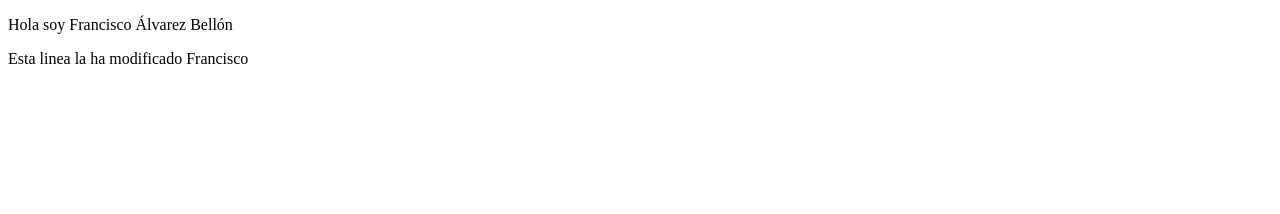
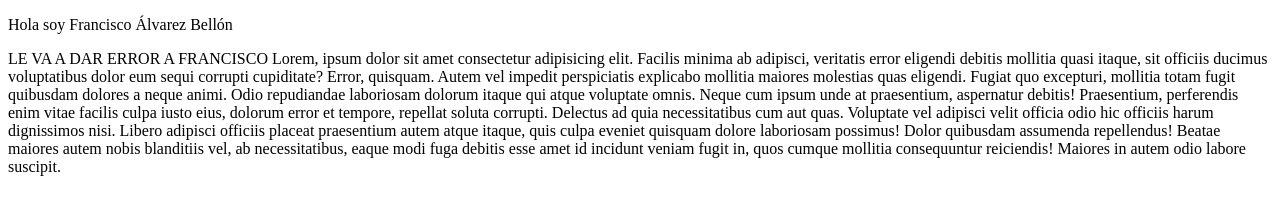
Before and after one commit to FranDaniels/Francisco_Alvarez, a plain HTML site: page index5.html in a window 1280 px wide. Drawn offline with Linux system fonts and the light colour scheme.

Commit message:
update index5 by badr

```diff
--- a/index5.html
+++ b/index5.html
@@ -7,6 +7,11 @@
 </head>
 <body>
     <p>Hola soy Francisco Álvarez Bellón</p>
-    <p>Esta linea la ha modificado Francisco</p>
+    <p> LE VA A DAR ERROR  A FRANCISCO
+        Lorem, ipsum dolor sit amet consectetur adipisicing elit. Facilis minima ab adipisci, veritatis error eligendi debitis mollitia quasi itaque, sit officiis ducimus voluptatibus dolor eum sequi corrupti cupiditate? Error, quisquam.
+    Autem vel impedit perspiciatis explicabo mollitia maiores molestias quas eligendi. Fugiat quo excepturi, mollitia totam fugit quibusdam dolores a neque animi. Odio repudiandae laboriosam dolorum itaque qui atque voluptate omnis.
+    Neque cum ipsum unde at praesentium, aspernatur debitis! Praesentium, perferendis enim vitae facilis culpa iusto eius, dolorum error et tempore, repellat soluta corrupti. Delectus ad quia necessitatibus cum aut quas.
+    Voluptate vel adipisci velit officia odio hic officiis harum dignissimos nisi. Libero adipisci officiis placeat praesentium autem atque itaque, quis culpa eveniet quisquam dolore laboriosam possimus! Dolor quibusdam assumenda repellendus!
+    Beatae maiores autem nobis blanditiis vel, ab necessitatibus, eaque modi fuga debitis esse amet id incidunt veniam fugit in, quos cumque mollitia consequuntur reiciendis! Maiores in autem odio labore suscipit.</p>
 </body>
 </html>
```
